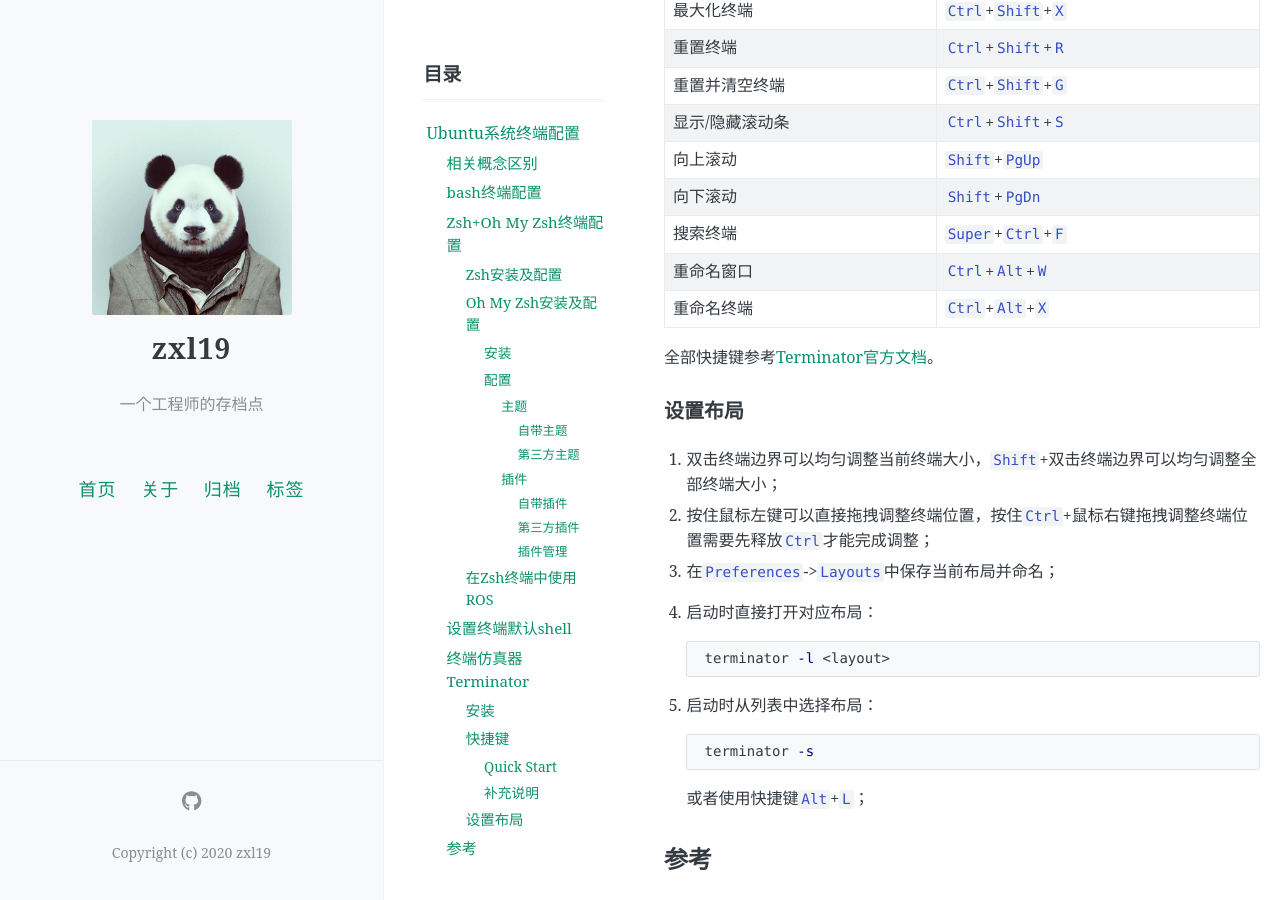
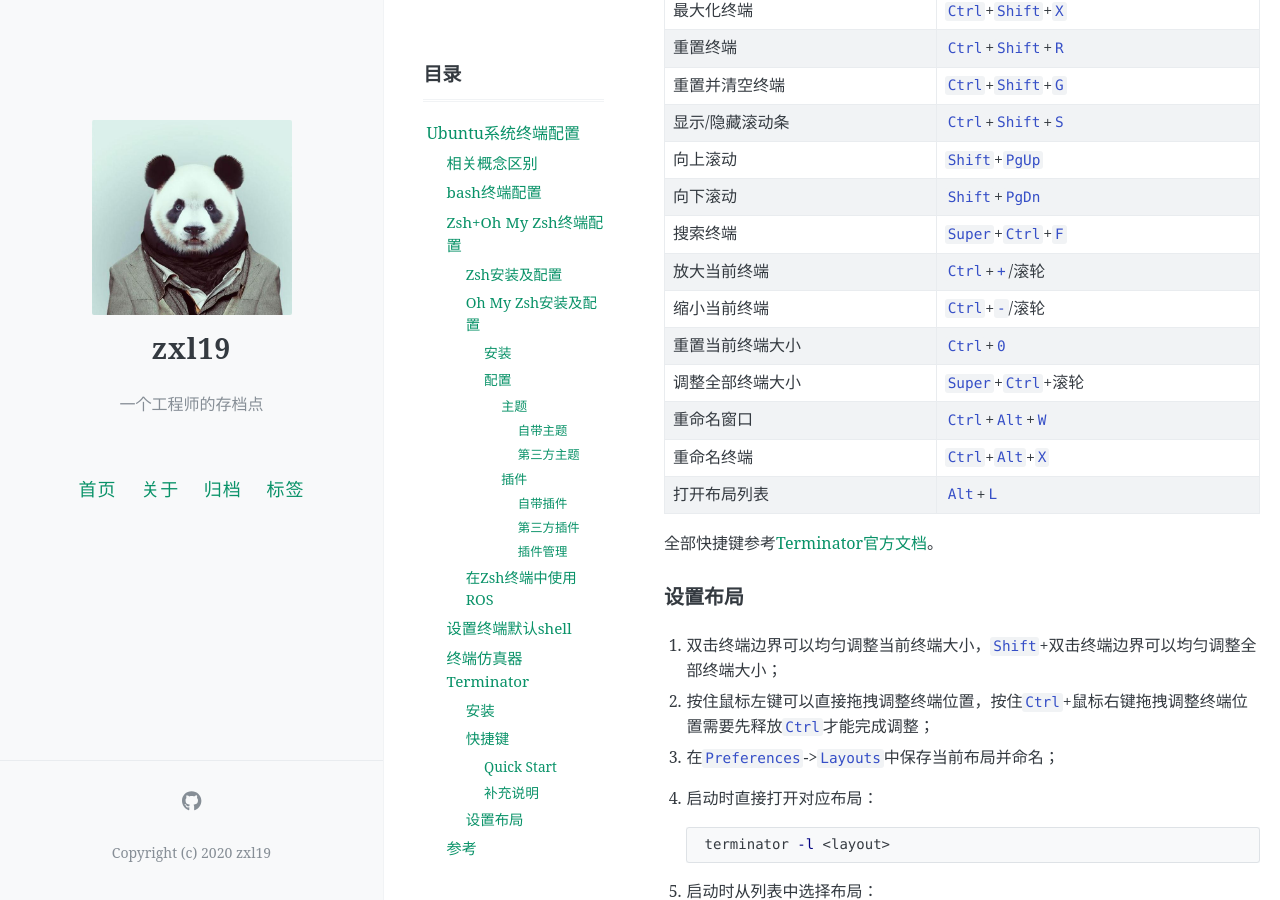
Before and after one commit to zxl19/zxl19.github.io, a Jekyll site: the page built from _posts/2021-10-12-terminal-setup.md, in a window 1280 px wide and 900 px high, scrolled down 4708 px. Built offline with Jekyll 4.4.1, drawn with Linux system fonts in a browser that asks for light colours; comment, search, counter and statistics services are not loaded.

Commit message:
Update 2021-10-12-terminal-setup.md

```diff
--- a/_posts/2021-10-12-terminal-setup.md
+++ b/_posts/2021-10-12-terminal-setup.md
@@ -207,8 +207,13 @@ plugins=(git themes zsh-autosuggestions zsh-syntax-highlighting)
 | 向上滚动 | `Shift`+`PgUp` |
 | 向下滚动 | `Shift`+`PgDn` |
 | 搜索终端 | `Super`+`Ctrl`+`F` |
+| 放大当前终端 | `Ctrl`+`+`/滚轮 |
+| 缩小当前终端 | `Ctrl`+`-`/滚轮 |
+| 重置当前终端大小 | `Ctrl`+`0` |
+| 调整全部终端大小 | `Super`+`Ctrl`+滚轮 |
 | 重命名窗口 | `Ctrl`+`Alt`+`W` |
 | 重命名终端 | `Ctrl`+`Alt`+`X` |
+| 打开布局列表 | `Alt`+`L` |
 
 全部快捷键参考[Terminator官方文档](https://terminator-gtk3.readthedocs.io/en/latest/)。
 
```
